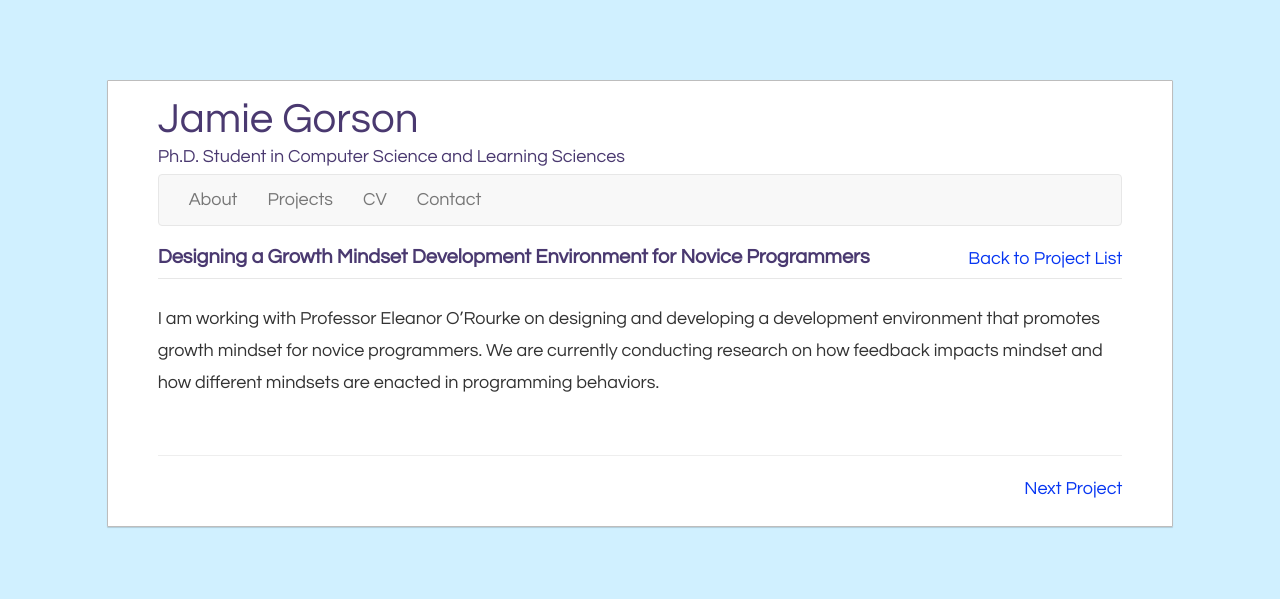
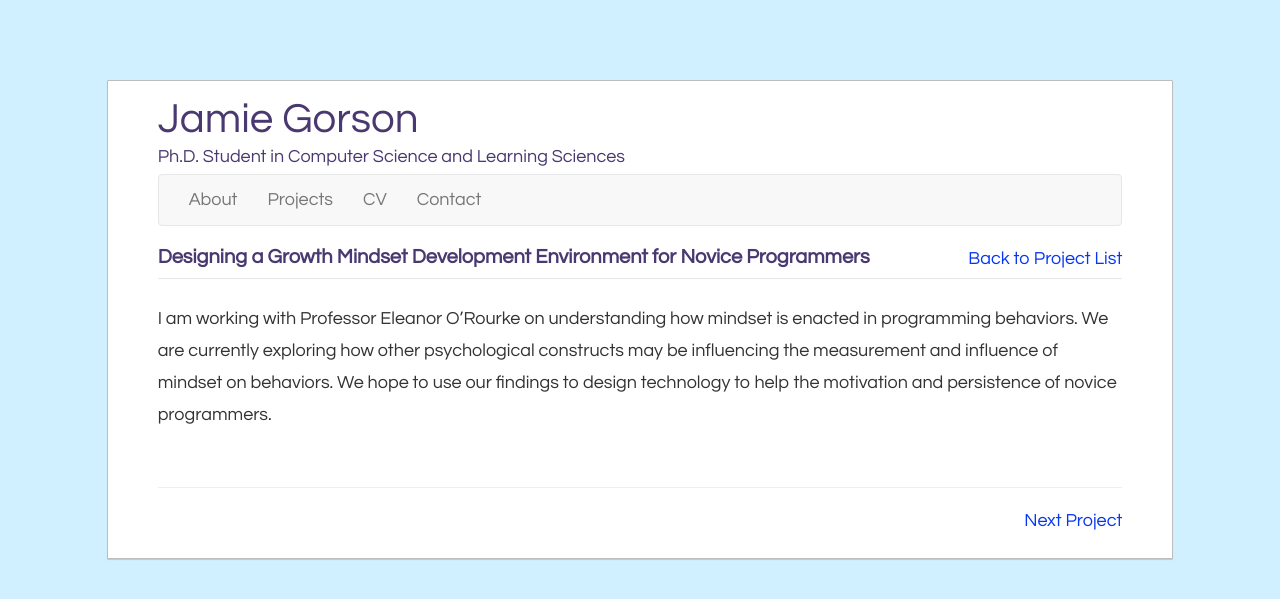
Before and after one commit to jamiesarahg/jamiesarahg.github.io, a Jekyll site: the page built from _posts/2017-08-14-Project19.md, in a window 1280 px wide. Shown: the top 599 px of the page. Built offline with Jekyll 4.4.1, drawn with Linux system fonts in a browser that asks for light colours; nearby versions of some CDN libraries; library files that are not in the unit come from our copies.

Commit message:
Updated mindset project description

```diff
--- a/_posts/2017-08-14-Project19.md
+++ b/_posts/2017-08-14-Project19.md
@@ -6,4 +6,4 @@ categories: projects
 current: "True"
 display: "True"
 ---
-I am working with Professor Eleanor O'Rourke on designing and developing a development environment that promotes growth mindset for novice programmers. We are currently conducting research on how feedback impacts mindset and how different mindsets are enacted in programming behaviors.
+I am working with Professor Eleanor O'Rourke on understanding how mindset is enacted in programming behaviors. We are currently exploring how other psychological constructs may be influencing the measurement and influence of mindset on behaviors. We hope to use our findings to design technology to help the motivation and persistence of novice programmers.
```
